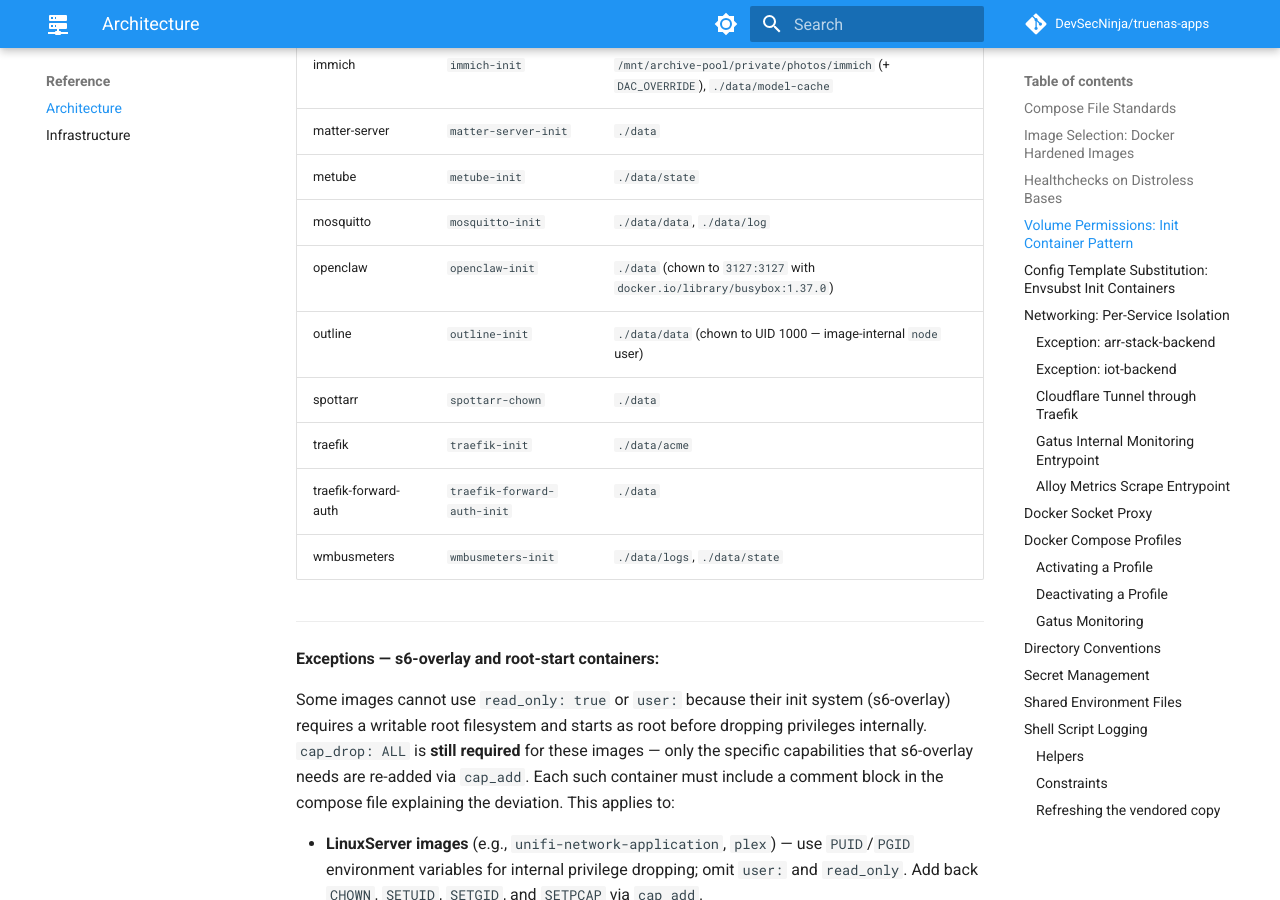
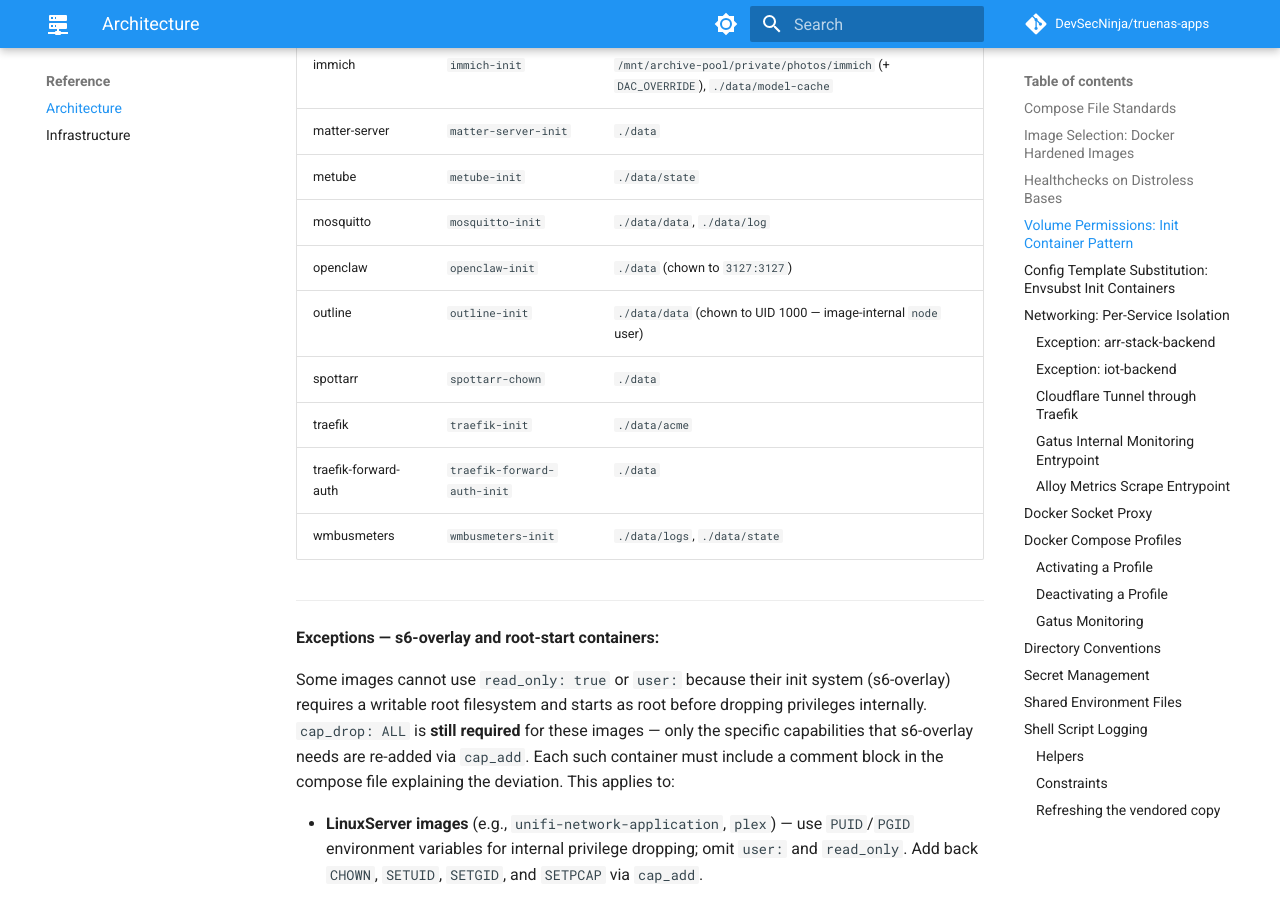
Before and after one commit to DevSecNinja/truenas-apps, an MkDocs documentation site: the page built from docs/ARCHITECTURE.md, in a window 1280 px wide and 900 px high, scrolled down 5856 px. Built offline with MkDocs 1.6.1 and Material for MkDocs 9.7.7, drawn with Linux system fonts in a browser that asks for light colours; comment, search, counter and statistics services are not loaded.

Commit message:
docs(openclaw): align init table wording
Agent-Logs-Url: https://github.com/DevSecNinja/truenas-apps/sessions/9c728a67-ea67-4ee4-b7c9-854ea8422e9f

Co-authored-by: DevSecNinja <14926452+DevSecNinja@users.noreply.github.com>

```diff
--- a/docs/ARCHITECTURE.md
+++ b/docs/ARCHITECTURE.md
@@ -171,7 +171,7 @@ For services that only chown runtime-only paths (named Docker volumes, `./data/`
 | matter-server        | `matter-server-init`        | `./data`                                                                           |
 | metube               | `metube-init`               | `./data/state`                                                                     |
 | mosquitto            | `mosquitto-init`            | `./data/data`, `./data/log`                                                        |
-| openclaw             | `openclaw-init`             | `./data` (chown to `3127:3127` with `docker.io/library/busybox:1.37.0`)            |
+| openclaw             | `openclaw-init`             | `./data` (chown to `3127:3127`)                                                    |
 | outline              | `outline-init`              | `./data/data` (chown to UID 1000 — image-internal `node` user)                     |
 | spottarr             | `spottarr-chown`            | `./data`                                                                           |
 | traefik              | `traefik-init`              | `./data/acme`                                                                      |
```
